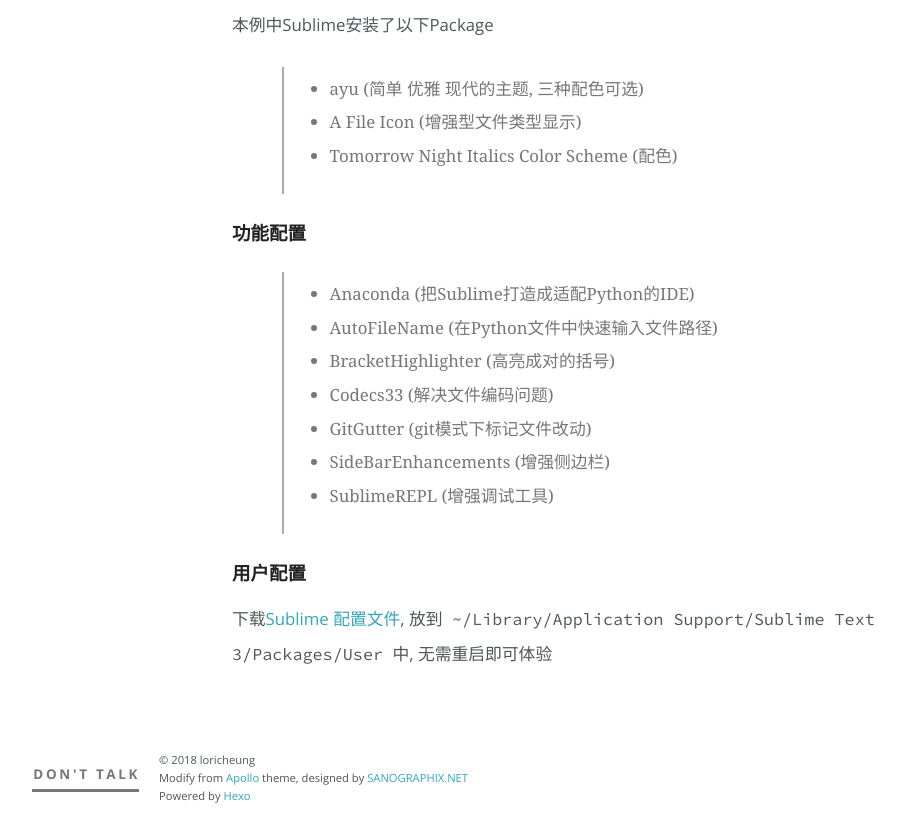
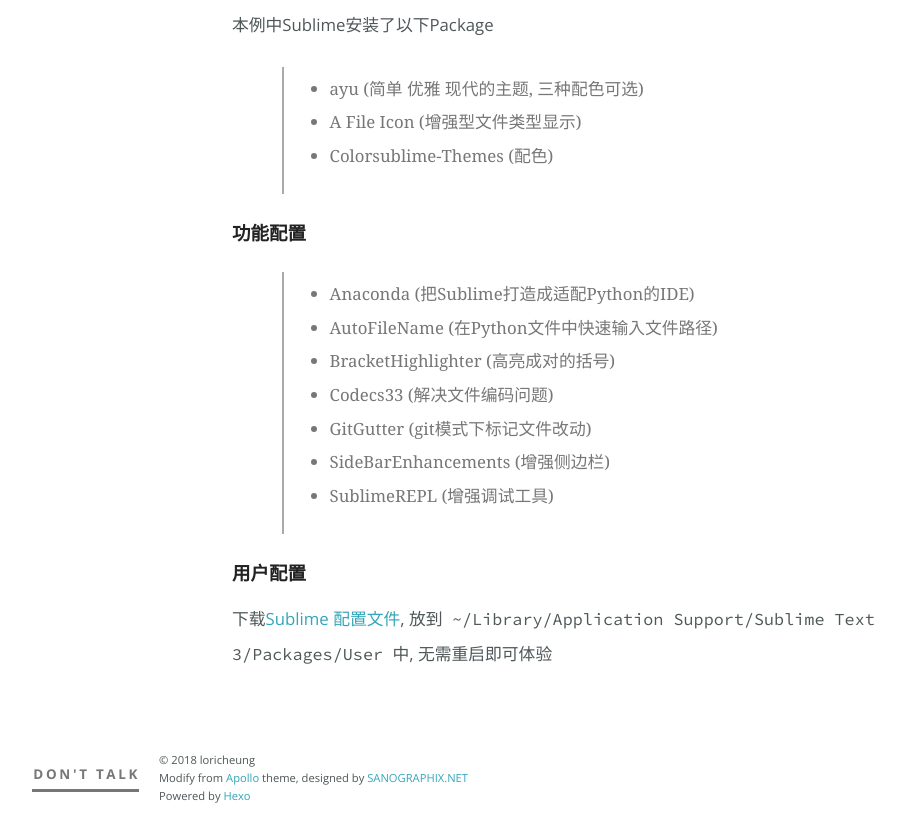
Before and after one commit to sirlaurie/sirlaurie.github.io, a plain HTML site: page config-sublime-text-for-python/index.html in a window 1280 px wide. Shown: the part 960-1798 px from the top of the page, without its empty margins (138-1043 px from the left). Drawn offline with nearby package versions, Linux system fonts and the light colour scheme.

Commit message:
Site updated: 2018-03-19 14:42:05

```diff
--- a/config-sublime-text-for-python/index.html
+++ b/config-sublime-text-for-python/index.html
@@ -12,7 +12,7 @@
 <meta property="og:site_name" content="Don&#39;t Talk">
 <meta property="og:description" content="Sublime Text 3 最终效果预览">
 <meta property="og:image" content="https://github.com/loricheung/loricheung.github.io/raw/master/images/preview-sublime.png">
-<meta property="og:updated_time" content="2018-03-19T05:53:39.190Z">
+<meta property="og:updated_time" content="2018-03-19T06:41:59.778Z">
 <meta name="twitter:card" content="summary">
 <meta name="twitter:title" content="为Python优化的Sublime Text配置">
 <meta name="twitter:description" content="Sublime Text 3 最终效果预览">
@@ -86,7 +86,7 @@
 <ul>
 <li>ayu (简单 优雅 现代的主题, 三种配色可选)</li>
 <li>A File Icon (增强型文件类型显示) </li>
-<li>Tomorrow Night Italics Color Scheme (配色)</li>
+<li>Colorsublime-Themes (配色)</li>
 </ul>
 </blockquote>
 <h5 id="功能配置"><a href="#功能配置" class="headerlink" title="功能配置"></a>功能配置</h5><blockquote>
```
